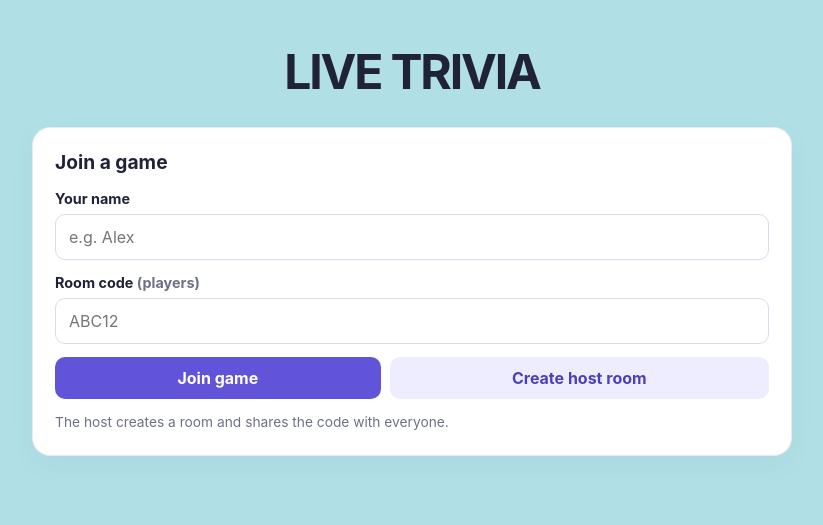
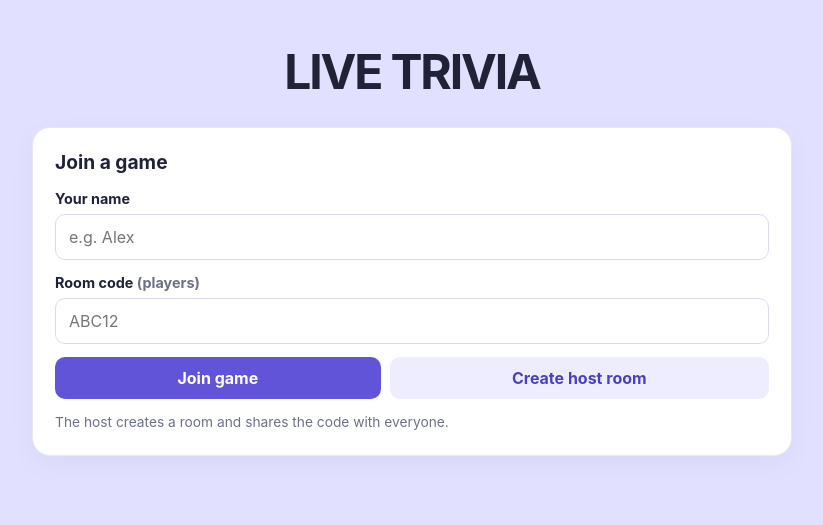
Before and after one commit to anniebrey1/live-trivia-answers, a Flask app: page / in a window 1280 px wide. Shown: the top 525 px of the page, without its empty margins (228-1051 px from the left). Run offline with Flask 3, Linux system fonts and the light colour scheme; some libraries are stand-ins or nearby versions.

Commit message:
change background color

```diff
--- a/trivia_browser_game/static/style.css
+++ b/trivia_browser_game/static/style.css
@@ -13,7 +13,7 @@
 * { box-sizing: border-box; }
 body {
   margin: 0;
-  background-color: powderblue;
+  background-color: #e2e0ff;
   color: var(--ink);
   font-family: Inter, ui-sans-serif, system-ui, -apple-system, BlinkMacSystemFont, "Segoe UI", sans-serif;
 }
```
